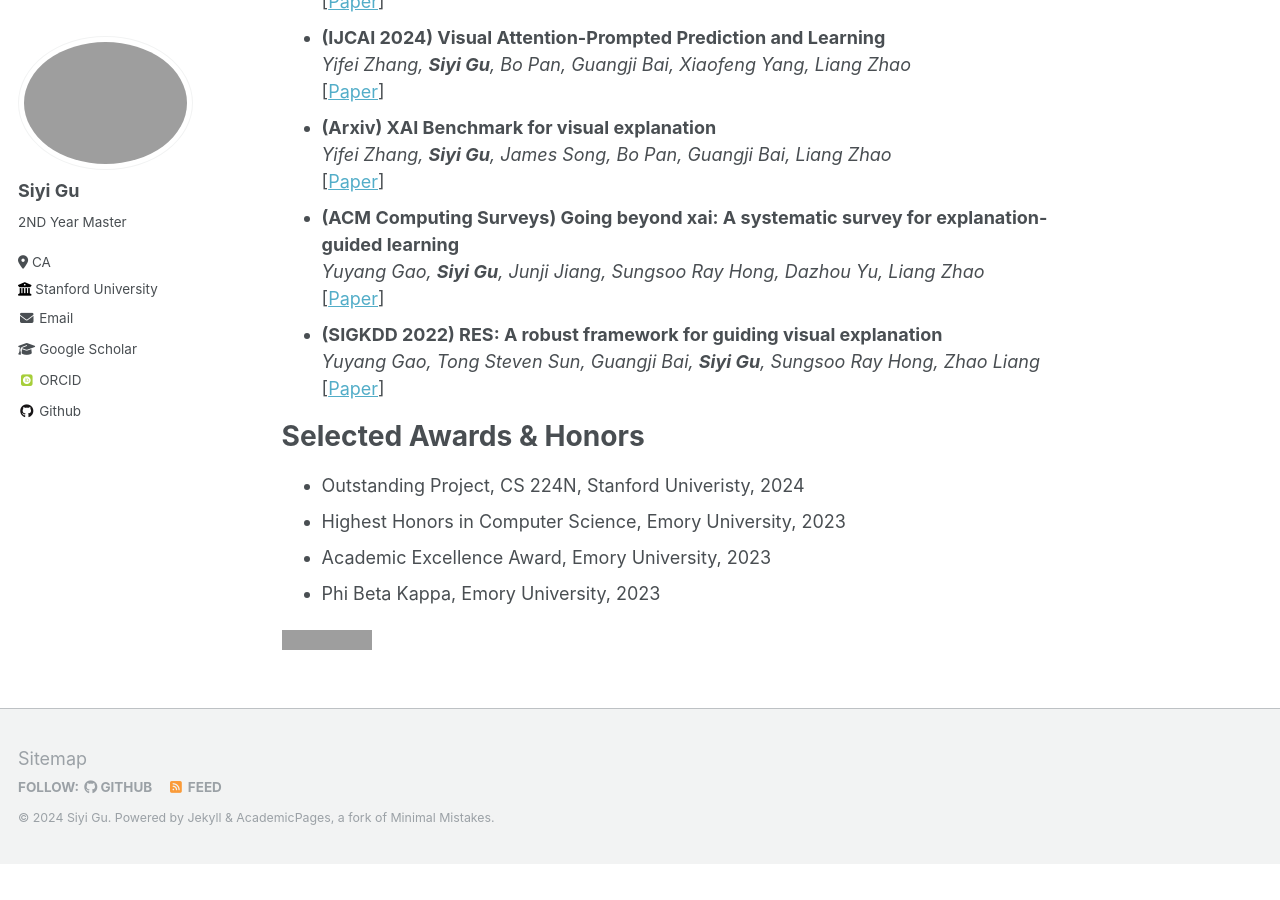
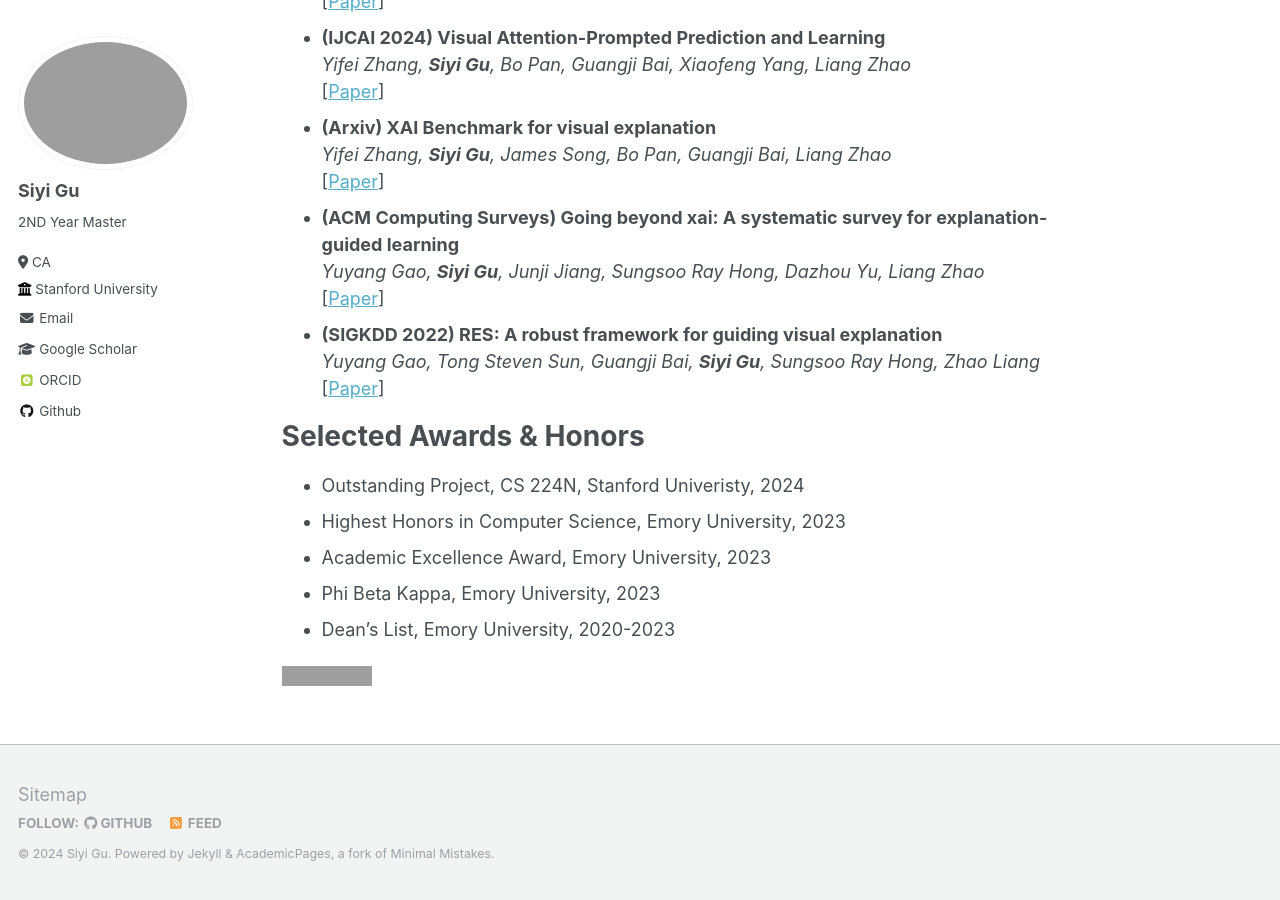
Before and after one commit to carriegu0818/carriegu0818.github.io, a Jekyll site: the page built from _pages/about.md, in a window 1280 px wide and 900 px high, scrolled down 766 px. Built offline with Jekyll 4.4.1, drawn with Linux system fonts in a browser that asks for light colours; some web fonts are replaced; before the commit the page ends 1630 px from its top, so only the background shows below that; grey boxes are pictures that could not be loaded.

Commit message:
minor update

```diff
--- a/_pages/about.md
+++ b/_pages/about.md
@@ -50,5 +50,6 @@ Selected Awards & Honors
 - Highest Honors in Computer Science, Emory University, 2023
 - Academic Excellence Award, Emory University, 2023
 - Phi Beta Kappa, Emory University, 2023
+- Dean's List, Emory University, 2020-2023
 
 <a href="https://clustrmaps.com/site/1c2bu"  title="Visit tracker"><img src="//www.clustrmaps.com/map_v2.png?d=YPNT3VWrXZ_WwZCj-nKLLHxy-_SyPVqJEh5XgoNH3RE&cl=ffffff" /></a>
```
